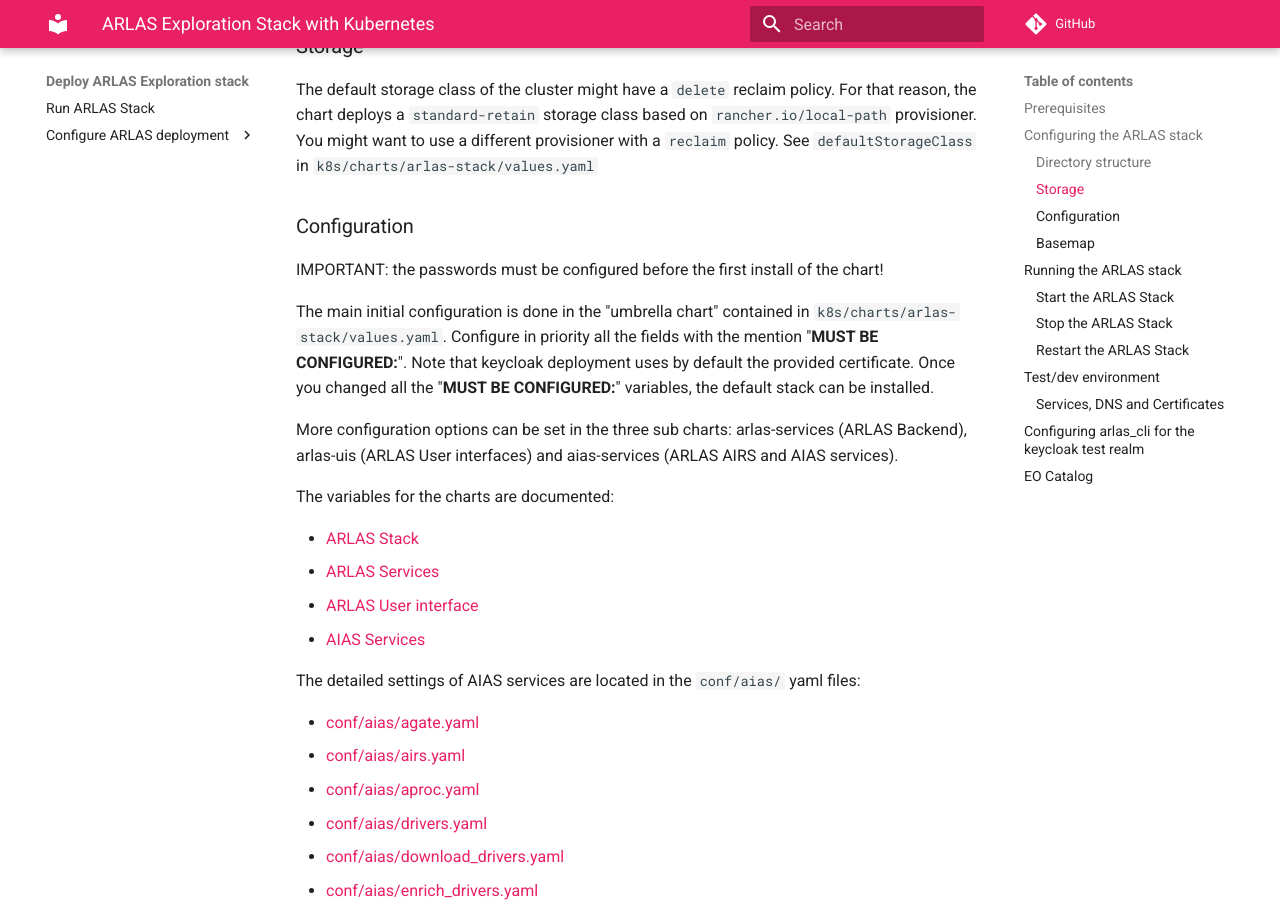
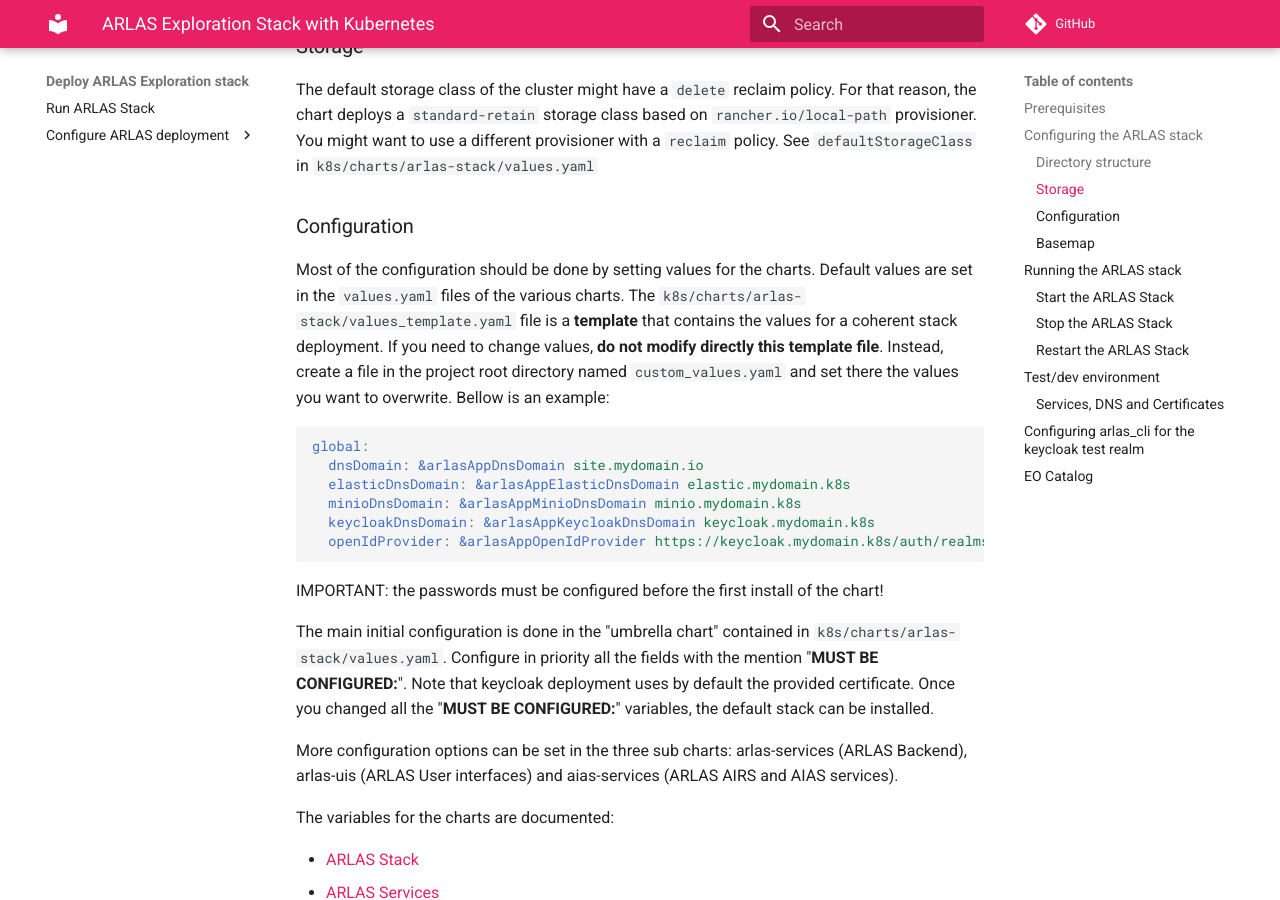
Before and after one commit to gisaia/ARLAS-Exploration-stack, an MkDocs documentation site: the page built from docs/docs/arlas_exploration_stack_helm.md, in a window 1280 px wide and 900 px high, scrolled down 1223 px. Built offline with MkDocs 1.6.1 and Material for MkDocs 9.7.7, drawn with Linux system fonts in a browser that asks for light colours; comment, search, counter and statistics services are not loaded; some of the changed text lies outside the part shown.

Commit message:
use custom file for values

````diff
--- a/docs/docs/arlas_exploration_stack_helm.md
+++ b/docs/docs/arlas_exploration_stack_helm.md
@@ -47,6 +47,17 @@ Files are organized as follows:
 The default storage class of the cluster might have a `delete` reclaim policy. For that reason, the chart deploys a `standard-retain` storage class based on `rancher.io/local-path` provisioner. You might want to use a different provisioner with a `reclaim` policy. See `defaultStorageClass` in  `k8s/charts/arlas-stack/values.yaml`
 
 ### Configuration
+
+Most of the configuration should be done by setting values for the charts. Default values are set in the `values.yaml` files of the various charts. The `k8s/charts/arlas-stack/values_template.yaml` file is a __template__ that contains the values for a coherent stack deployment. If you need to change values, __do not modify directly this template file__. Instead, create a file in the project root directory named `custom_values.yaml` and set there the values you want to overwrite. Bellow is an example:
+
+```yaml
+global:
+  dnsDomain: &arlasAppDnsDomain site.mydomain.io
+  elasticDnsDomain: &arlasAppElasticDnsDomain elastic.mydomain.k8s
+  minioDnsDomain: &arlasAppMinioDnsDomain minio.mydomain.k8s
+  keycloakDnsDomain: &arlasAppKeycloakDnsDomain keycloak.mydomain.k8s
+  openIdProvider: &arlasAppOpenIdProvider https://keycloak.mydomain.k8s/auth/realms/arlas/.well-known/openid-configuration
+```
 
 IMPORTANT: the passwords must be configured before the first install of the chart!
 
@@ -133,7 +144,7 @@ Four services are exposed with an ingress:
 - `apisix`, which serves ARLAS and AIAS, default DNS is `site.arlas.k8s`
 - `minio`, which serves as the object store, default DNS is `minio.arlas.k8s`
 
-These DNS names can be changed in `k8s/charts/arlas-stack/values.yaml`.
+These DNS names can be changed in `custom_values.yaml` with the model in `k8s/charts/arlas-stack/values.yaml`.
 
 In a test environment, you will need to link the ingress external IP with the domain names of the services. You can for instance add them in /etc/hosts:
 
````
Also changed, not shown: k8s/charts/arlas-stack/README.md, 5 other files.
